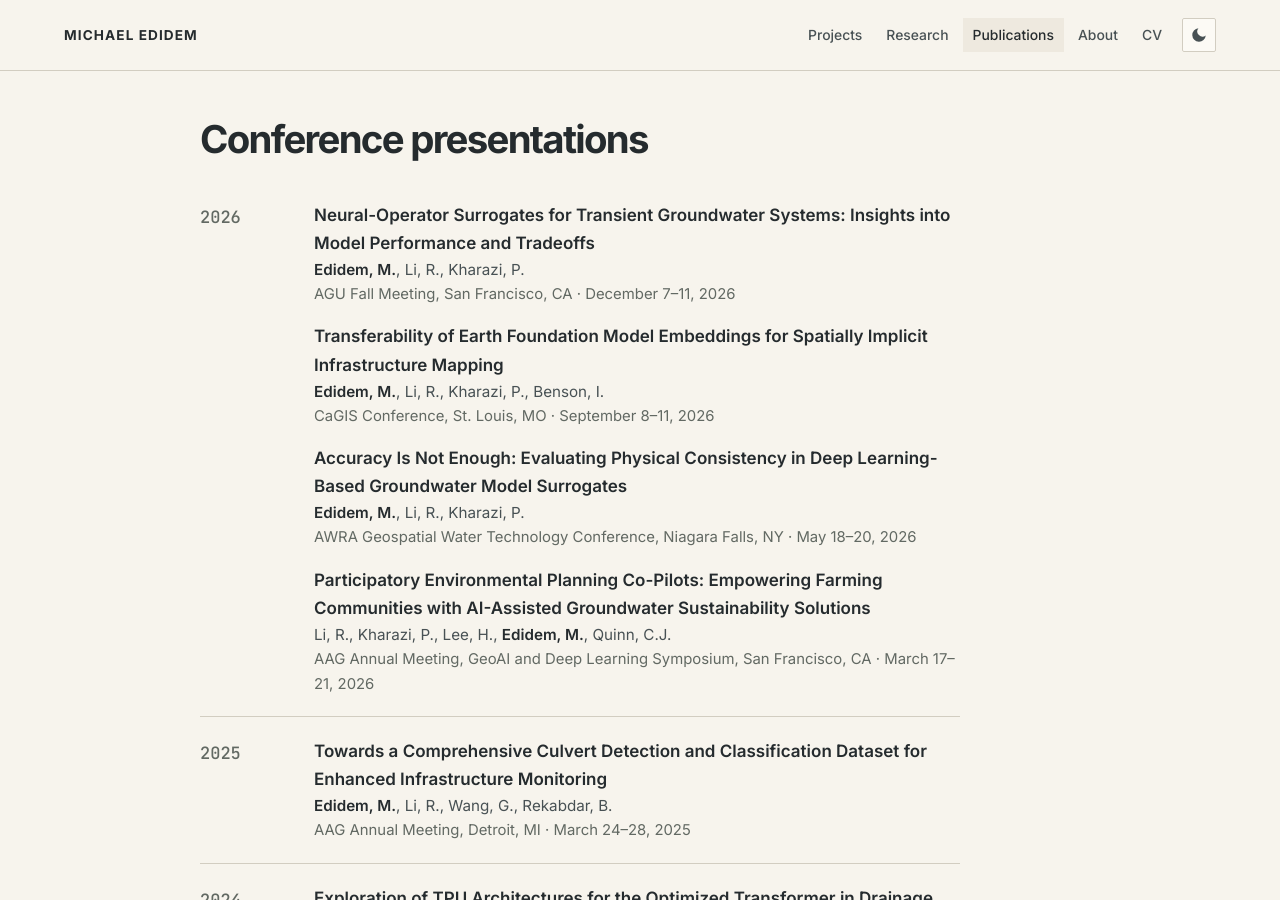
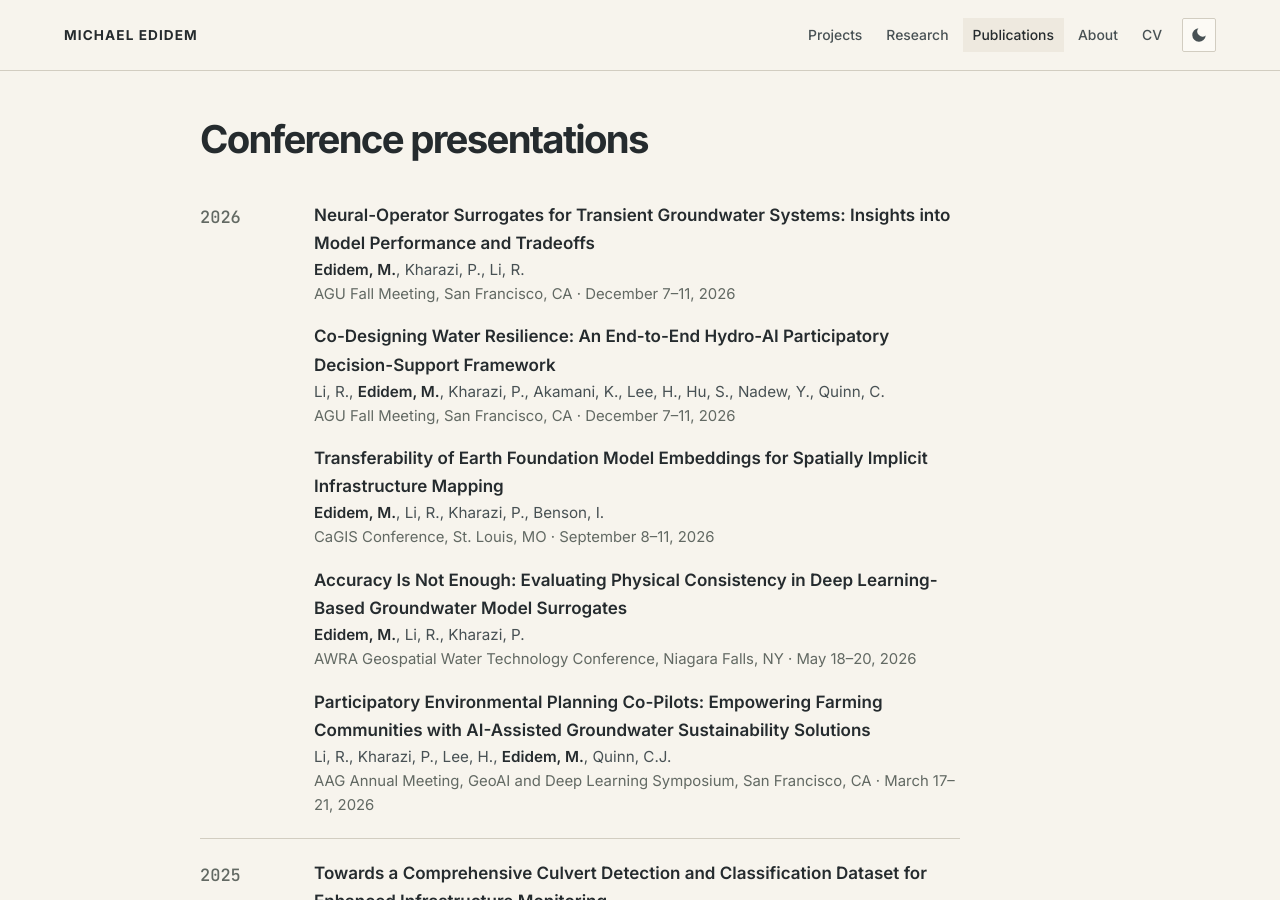
Before and after one commit to mikedidem/medidem, a Jekyll site: the page built from _pages/publications.html, in a window 1280 px wide and 900 px high, scrolled down 1819 px. Built offline with Jekyll 4.4.1, drawn with Linux system fonts in a browser that asks for light colours.

Commit message:
Fix AGU 2026 author order, add co-authored AGU abstract

```diff
--- a/_pages/publications.html
+++ b/_pages/publications.html
@@ -78,7 +78,12 @@ description: "Peer-reviewed publications and conference presentations by Michael
         <div>
           <div class="talk">
             <div class="talk__title">Neural-Operator Surrogates for Transient Groundwater Systems: Insights into Model Performance and Tradeoffs</div>
-            <div class="pub__authors"><strong>Edidem, M.</strong>, Li, R., Kharazi, P.</div>
+            <div class="pub__authors"><strong>Edidem, M.</strong>, Kharazi, P., Li, R.</div>
+            <div class="talk__meta">AGU Fall Meeting, San Francisco, CA · December 7–11, 2026</div>
+          </div>
+          <div class="talk">
+            <div class="talk__title">Co-Designing Water Resilience: An End-to-End Hydro-AI Participatory Decision-Support Framework</div>
+            <div class="pub__authors">Li, R., <strong>Edidem, M.</strong>, Kharazi, P., Akamani, K., Lee, H., Hu, S., Nadew, Y., Quinn, C.</div>
             <div class="talk__meta">AGU Fall Meeting, San Francisco, CA · December 7–11, 2026</div>
           </div>
           <div class="talk">
```
